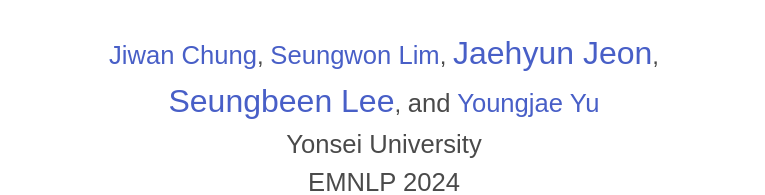
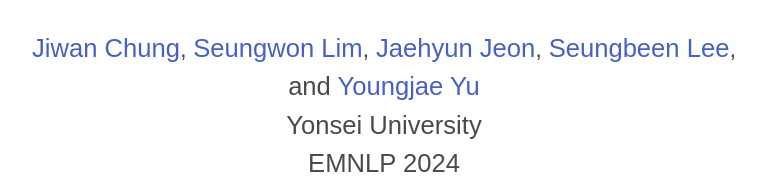
Before and after one commit to Yonsei-MIR/page_pun, a plain HTML site: page index.html in a window 1280 px wide. Shown: the part 551-746 px from the top of the page, without its empty margins (256-1021 px from the left). Drawn offline with nearby package versions, Linux system fonts and the light colour scheme; a web font is replaced by a local one.

Commit message:
Update index.html

```diff
--- a/index.html
+++ b/index.html
@@ -125,10 +125,10 @@
                         <a href="https://github.com/pull-ups" target="_blank" style="font-size: 1.6rem;">Seungwon Lim</a>,
                     </span>
                     <span class="author-block">
-                        <a href="https://mirlab.yonsei.ac.kr/people/jaehyun.html" target="_blank" style="font-size: 2rem;">Jaehyun Jeon</a>,
+                        <a href="https://mirlab.yonsei.ac.kr/people/jaehyun.html" target="_blank" style="font-size: 1.6rem;">Jaehyun Jeon</a>,
                     </span>
                     <span class="author-block">
-                        <a href="https://seunbite.github.io/" target="_blank" style="font-size: 2rem;">Seungbeen Lee</a>,
+                        <a href="https://seunbite.github.io/" target="_blank" style="font-size: 1.6rem;">Seungbeen Lee</a>,
                     </span>
                     <span style="font-size: 1.6rem;">and</span>
                     <span class="author-block">
```
